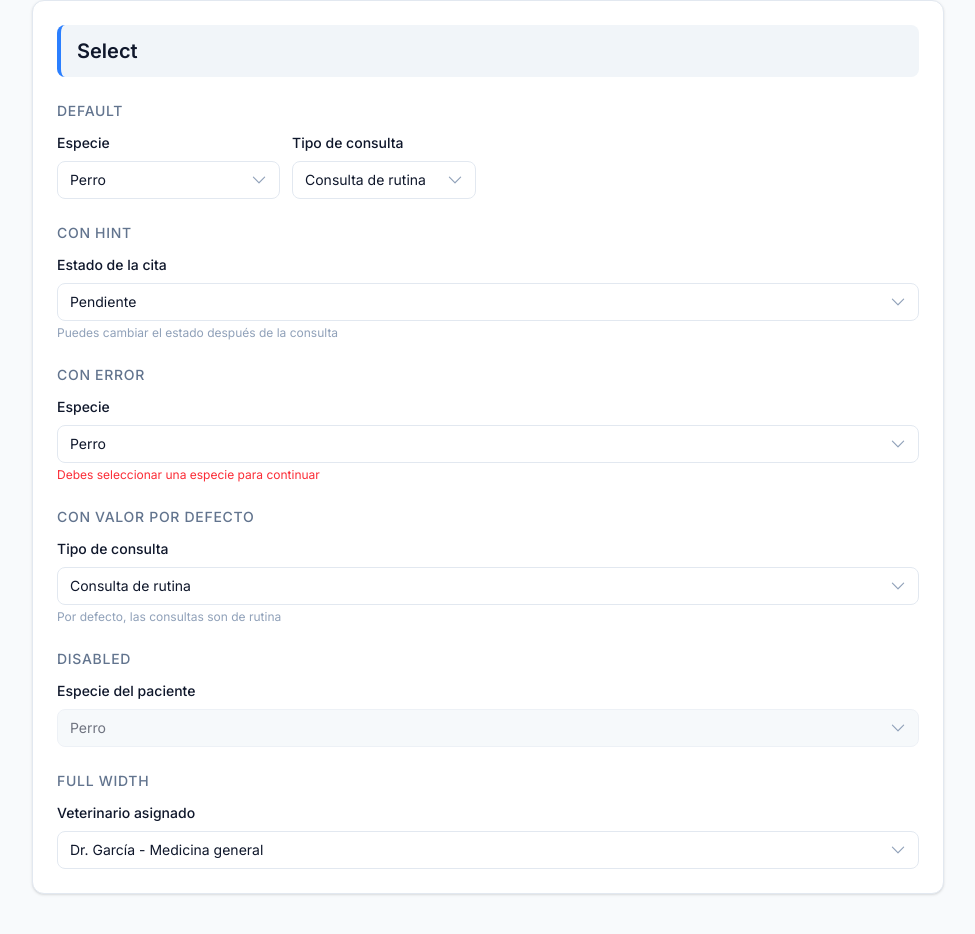
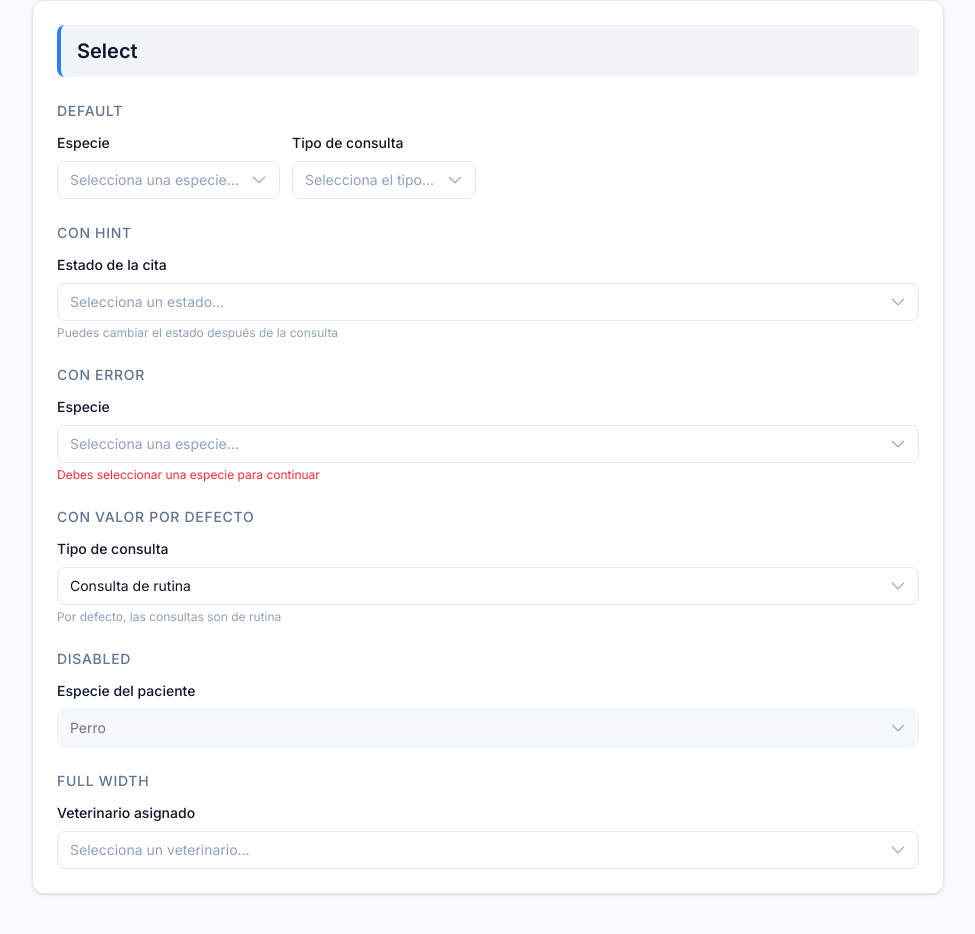
Before and after one commit to JuanM1005/petcare-frontend-demo, a React (Vite) app: page / in a window 1280 px wide. Shown: the part 4157-5091 px from the top of the page, without its empty margins (152-1127 px from the left). Built offline with nearby package versions, Linux system fonts and the light colour scheme.

Commit message:
fix(select): aplicar color de texto condicional según selección
- Reemplazado && por ternario para alternar entre selectPlaceholder y selectText
- Removido text-slate-900 de selectBase para evitar conflicto de clases
- Chevron sincroniza color en estados de focus y error con peer-focus.

```diff
--- a/src/components/ui/Select/Select.styles.ts
+++ b/src/components/ui/Select/Select.styles.ts
@@ -5,13 +5,15 @@ export const selectLabel = 'text-sm font-medium text-slate-900 mb-1';
 export const selectFieldContainer = 'relative flex items-center';
 
 export const selectBase =
-  'peer w-full appearance-none rounded-lg border border-slate-200 bg-white px-3 py-2 pr-10 text-sm text-slate-900 outline-none transition-[border-color,box-shadow] focus:border-blue-500 focus:shadow-[0_0_0_3px_rgba(59,130,246,0.20)] disabled:cursor-not-allowed disabled:bg-slate-100 disabled:opacity-60';
+  'peer w-full appearance-none rounded-lg border border-slate-200 bg-white px-3 py-2 pr-10 text-sm  outline-none transition-[border-color,box-shadow,color] focus:border-blue-500 focus:shadow-[0_0_0_3px_rgba(59,130,246,0.20)] disabled:cursor-not-allowed disabled:bg-slate-100 disabled:opacity-60';
 
 export const selectError =
   'border-red-500 focus:border-red-500 focus:shadow-[0_0_0_3px_rgba(239,68,68,0.12)]';
 
 export const selectChevron =
-  'pointer-events-none absolute right-3 flex items-center text-slate-400 transition-colors peer-focus:text-blue-500';
+  'pointer-events-none absolute right-3 flex items-center text-slate-400 transition-all peer-focus:text-blue-500 peer-focus:rotate-180';
+
+export const selectText = 'text-slate-900';
 
 export const selectPlaceholder = 'text-slate-400';
 
--- a/src/components/ui/Select/Select.tsx
+++ b/src/components/ui/Select/Select.tsx
@@ -1,3 +1,4 @@
+import { useState } from 'react';
 import clsx from 'clsx';
 import { HiChevronDown } from 'react-icons/hi2';
 import type { SelectProps } from './Select.types';
@@ -10,28 +11,10 @@ import {
   selectFieldContainer,
   selectHint,
   selectLabel,
+  selectText,
   selectPlaceholder,
   selectWrapper,
 } from './Select.styles';
-
-/**
- * Select primitivo del sistema de diseño.
- *
- * Menú desplegable con opciones predefinidas, label, error,
- * hint y placeholder opcional. Usa appearance-none para
- * normalizar el aspecto entre navegadores.
- *
- * @example
- * <Select
- *   label="Especie"
- *   name="species"
- *   placeholder="Selecciona una especie..."
- *   options={[
- *     { value: 'dog', label: 'Perro' },
- *     { value: 'cat', label: 'Gato' },
- *   ]}
- * />
- */
 
 const Select = ({
   label,
@@ -41,10 +24,17 @@ const Select = ({
   hint,
   fullWidth = false,
   className,
+  defaultValue = '',
+  onChange,
   ...rest
 }: SelectProps) => {
   const selectId = rest.id ?? rest.name;
-  const hasNoValue = !rest.value && rest.defaultValue;
+
+  const [selectedValue, setSelectedValue] = useState<string>(
+    String(defaultValue),
+  );
+
+  const hasNoValue = selectedValue === '';
 
   return (
     <div className={clsx(selectWrapper, fullWidth && 'w-full')}>
@@ -54,19 +44,23 @@ const Select = ({
 
       <div className={selectFieldContainer}>
         <select
+          {...rest}
           id={selectId}
+          value={selectedValue}
           className={clsx(
             selectBase,
             error && selectError,
-            placeholder && hasNoValue && selectPlaceholder,
+             hasNoValue ? selectPlaceholder : selectText,
             className,
           )}
           aria-invalid={error ? true : undefined}
           aria-describedby={
             error || hint ? `${selectId}-description` : undefined
           }
-          defaultValue={placeholder && hasNoValue ? '' : undefined}
-          {...rest}
+          onChange={(event) => {
+            setSelectedValue(event.target.value);
+            onChange?.(event);
+          }}
         >
           {placeholder && (
             <option value="" disabled>
@@ -82,7 +76,10 @@ const Select = ({
         </select>
 
         <HiChevronDown
-          className={clsx(selectChevron, error && 'peer-focus:text-red-500')}
+          className={clsx(
+            selectChevron,
+            error && 'peer-focus:text-red-500',
+          )}
           size={18}
           aria-hidden="true"
         />
```
